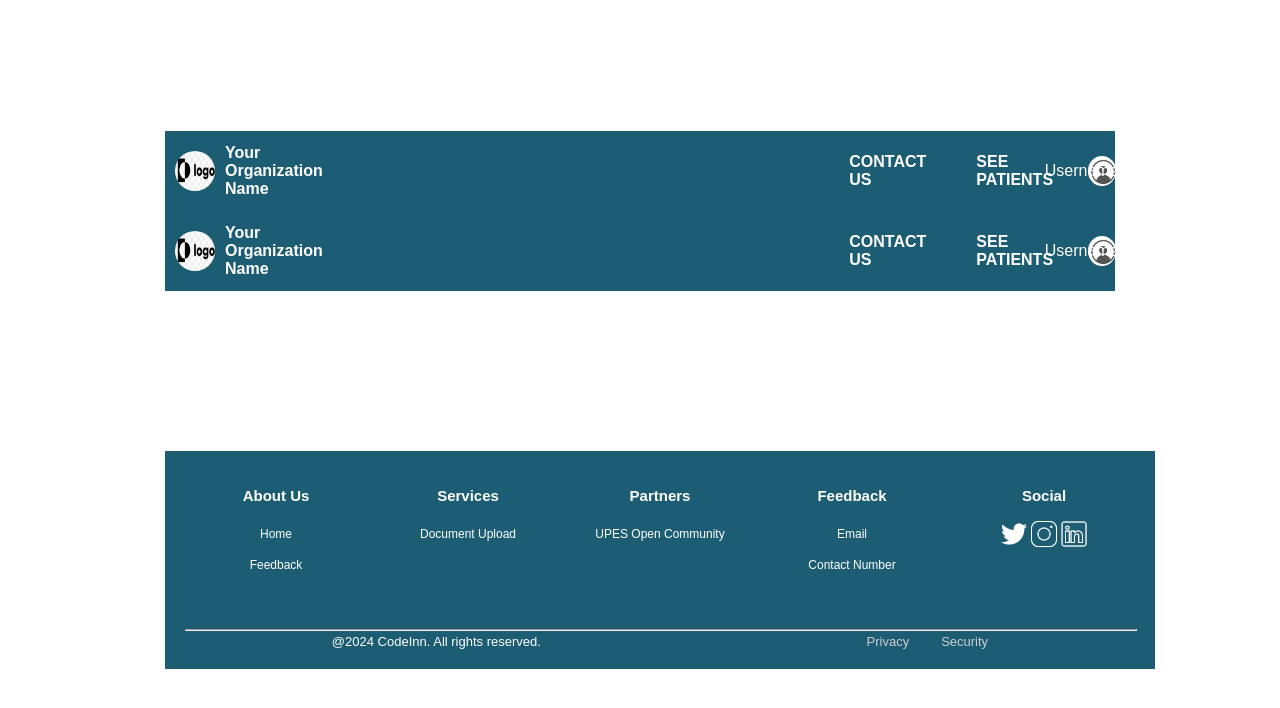
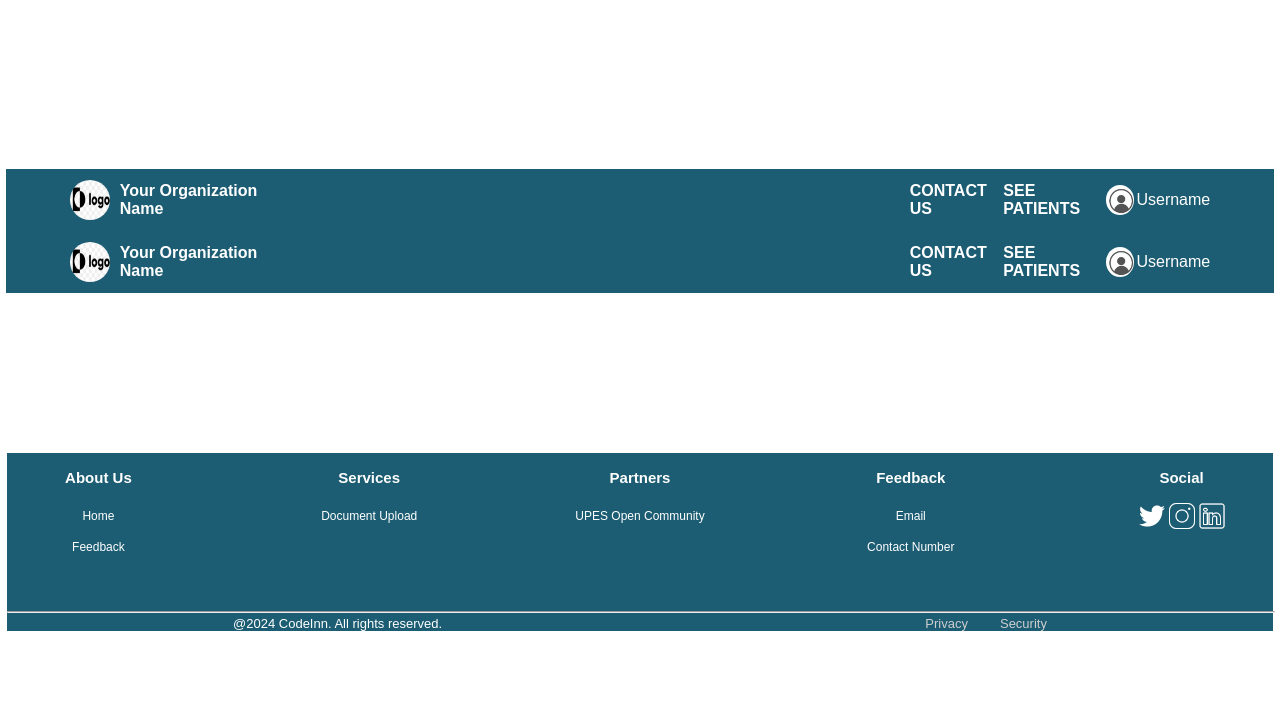
Before and after one commit to upes-open/OSoC-24-Health-Reserve, a React (Vite) app in the folder frontend/: page /navdoctor in a window 1280 px wide. Shown: the top 708 px of the page. Built offline with nearby package versions, Linux system fonts and the light colour scheme.

Commit message:
removed horizontal scrollbar

```diff
--- a/frontend/src/App.css
+++ b/frontend/src/App.css
@@ -1,4 +1,7 @@
-
+* {
+  margin: 0;
+  padding: 0;
+}
 
 @keyframes logo-spin {
   from {
--- a/frontend/src/components/Footer/Footer.css
+++ b/frontend/src/components/Footer/Footer.css
@@ -13,8 +13,7 @@ body {
 
 .footer {
   background-color:rgb(28, 93, 115);
-  padding: 20px;
-  width: 100%;
+  width: 98.84vw;
   margin-top: 10rem;
   position:  inherit;
   bottom: -70px;
@@ -22,6 +21,10 @@ body {
 
   z-index: -1;
   transition: z-index 0.3s ease; /* Smooth transition for z-index */
+}
+
+sb__footer__section__padding {
+  width: 95%;
 }
 
 
--- a/frontend/src/components/Navbar/Navdoctor.css
+++ b/frontend/src/components/Navbar/Navdoctor.css
@@ -10,8 +10,15 @@ nav {
     display: flex;
     justify-content: space-between;
     align-items: center;
-    padding: 10px 10px;
+    width: 99vw;
+}
 
+.container {
+    display: flex;
+    justify-content: space-between;
+    align-items: center;
+    width: 90%;
+    padding: 10px 0px;
 }
 
 .logo {
@@ -50,13 +57,13 @@ ul {
 ul li {
     position: relative;
     display: inline-block;
-    margin-right: 20px;
+    /* margin-right: 20px; */
 }
 
 ul li a {
     color: #fff;
     text-decoration: none;
-    padding: 10px 15px;
+    /* padding: 10px 15px;  */
     display: inline-block;
     transition: all 0.3s ease;
     font-weight: 700;
--- a/frontend/src/components/Navbar/Navdoctor.jsx
+++ b/frontend/src/components/Navbar/Navdoctor.jsx
@@ -7,7 +7,8 @@ import './Navdoctor.css';
 
 function Navdoctor() {
   return (
-    <nav>
+    <nav className='mainnav'>
+      <div className="container">
         <div className="logo">
           <img src="/dummylogo.jpg" alt="Logo" />
           <h1>Your Organization Name</h1>
@@ -21,6 +22,7 @@ function Navdoctor() {
           <div className="upload-text">Upload Your Image</div>
           <span>Username</span>
         </div>
+      </div>
     </nav>
   );
 }
--- a/frontend/src/components/Navbar/Navpatient.jsx
+++ b/frontend/src/components/Navbar/Navpatient.jsx
@@ -7,7 +7,8 @@ import './Navdoctor.css';
 
 function Navpatient() {
   return (
-    <nav>
+    <nav className='mainnav'>
+      <div className="container">
         <div className="logo">
           <img src="/dummylogo.jpg" alt="Logo" />
           <h1>Your Organization Name</h1>
@@ -22,6 +23,7 @@ function Navpatient() {
           <div className="upload-text">Upload Your Image</div>
           <span>Username</span>
         </div>
+      </div>
     </nav>
   );
 }
```
Lines whose indentation alone changed are shown as unchanged.
